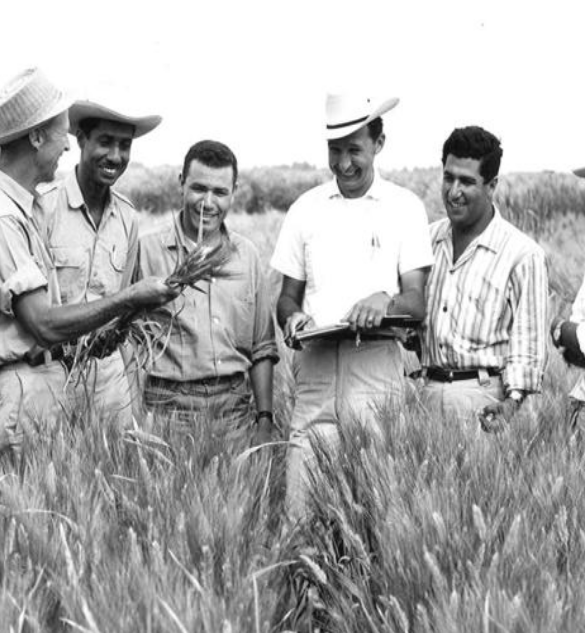
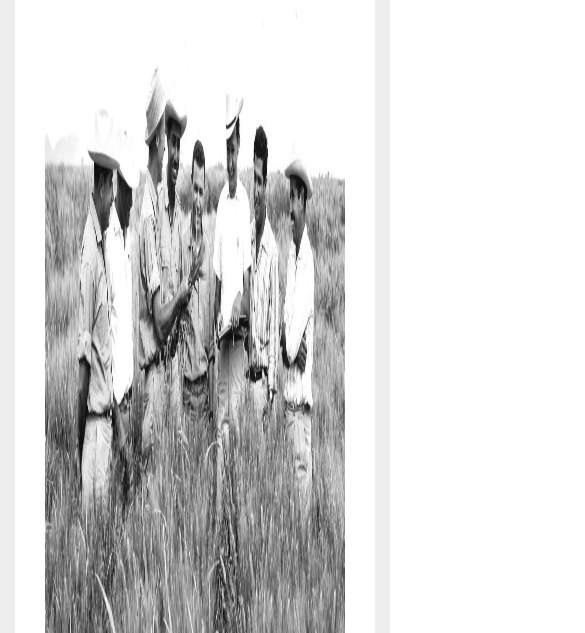
Before and after one commit to akshaychoudhary92/tributepagehtmlcss, a plain HTML site: page index.html in a window 390 px wide. Shown: the part 211-844 px from the top of the page, 585 px wide, since content can reach past the window. Drawn offline with Linux system fonts and the light colour scheme.

Commit message:
created a responsive img

```diff
--- a/index.css
+++ b/index.css
@@ -58,6 +58,8 @@ ul li {
 }
 
 #img-div img {
+    max-width: 100%;
+    height: auto;
     width: 150vh;
     height: 100vh;
     padding-bottom: 2vh;
@@ -106,4 +108,7 @@ h4 {
         font-size: 3.5rem;
         line-height: 0;
     }
+    #img-div img {
+        max-width: 300px;
+    }
 }
```
